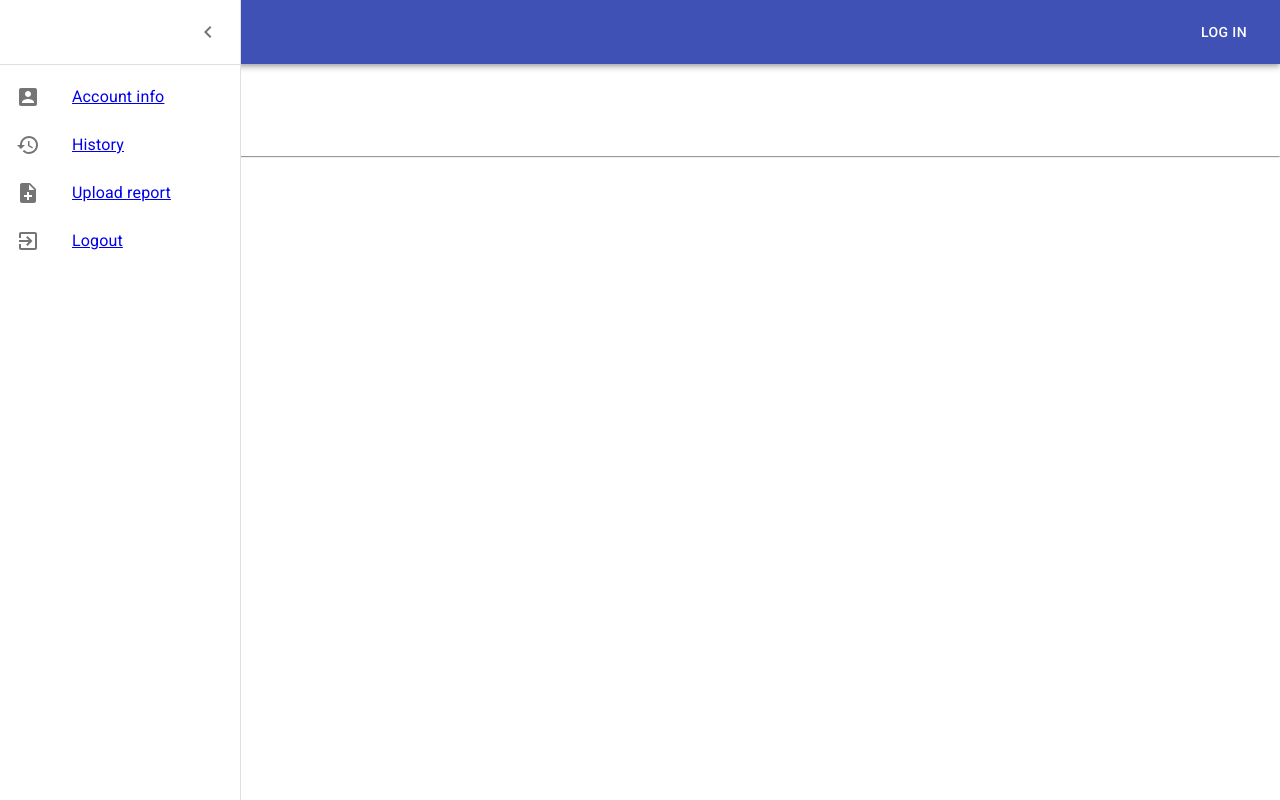
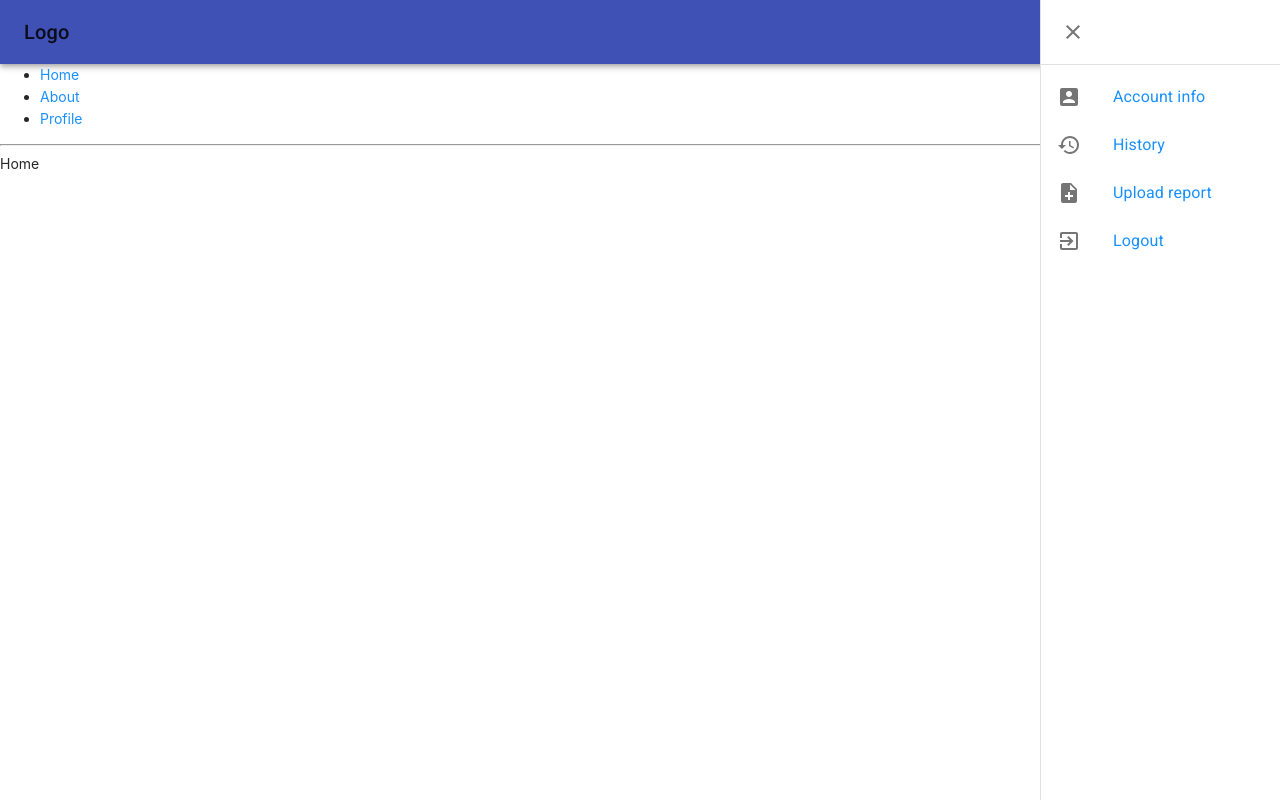
Before and after one commit to zaini/snapsense, a React (Create React App) app in the folder frontend/: page / in a window 1280 px wide. Both pictures are taken after a click on the button "open drawer". Built offline with nearby package versions, Linux system fonts and the light colour scheme.

Commit message:
Add chained import, babel plugin, menu sequence

```diff
--- a/frontend/package.json
+++ b/frontend/package.json
@@ -39,5 +39,8 @@
       "last 1 firefox version",
       "last 1 safari version"
     ]
+  },
+  "devDependencies": {
+    "babel-plugin-import": "^1.13.3"
   }
 }
--- a/frontend/src/components/navBar/NavBar.js
+++ b/frontend/src/components/navBar/NavBar.js
@@ -1,20 +1,9 @@
 import { useState } from "react";
-import AppBar from "@material-ui/core/AppBar";
-import Toolbar from "@material-ui/core/Toolbar";
-import Typography from "@material-ui/core/Typography";
+import { AppBar, Toolbar, Typography, Button, IconButton, makeStyles, useTheme, Drawer,
+         List, Divider, ListItem, ListItemIcon, ListItemText }  from "@material-ui/core";
 import MenuIcon from '@material-ui/icons/Menu';
-import Button from "@material-ui/core/Button";
-import IconButton from "@material-ui/core/IconButton";
+import CloseIcon from '@material-ui/icons/Close';
 import clsx from "clsx";
-import { makeStyles, useTheme } from "@material-ui/core/styles";
-import Drawer from "@material-ui/core/Drawer";
-import List from "@material-ui/core/List";
-import Divider from "@material-ui/core/Divider";
-import ChevronLeftIcon from "@material-ui/icons/ChevronLeft";
-import ChevronRightIcon from "@material-ui/icons/ChevronRight";
-import ListItem from "@material-ui/core/ListItem";
-import ListItemIcon from "@material-ui/core/ListItemIcon";
-import ListItemText from "@material-ui/core/ListItemText";
 import { Link } from "react-router-dom";
 import {navBarOptions, navBarLinks, navBarIcons} from "../../model/navBarModels";
 
@@ -22,33 +11,27 @@ const drawerWidth = 240;
 
 const useStyles = makeStyles((theme) => ({
   root: {
-    flexGrow: 1,
-  },
-  menuButton: {
-    marginRight: theme.spacing(2),
-  },
-  title: {
-    flexGrow: 1,
+    display: 'flex',
   },
   appBar: {
-    transition: theme.transitions.create(["margin", "width"], {
+    transition: theme.transitions.create(['margin', 'width'], {
       easing: theme.transitions.easing.sharp,
       duration: theme.transitions.duration.leavingScreen,
     }),
   },
   appBarShift: {
     width: `calc(100% - ${drawerWidth}px)`,
-    marginLeft: drawerWidth,
-    transition: theme.transitions.create(["margin", "width"], {
+    transition: theme.transitions.create(['margin', 'width'], {
       easing: theme.transitions.easing.easeOut,
       duration: theme.transitions.duration.enteringScreen,
     }),
+    marginRight: drawerWidth,
   },
-  menuButton: {
-    marginRight: theme.spacing(2),
+  title: {
+    flexGrow: 1,
   },
   hide: {
-    display: "none",
+    display: 'none',
   },
   drawer: {
     width: drawerWidth,
@@ -58,30 +41,31 @@ const useStyles = makeStyles((theme) => ({
     width: drawerWidth,
   },
   drawerHeader: {
-    display: "flex",
-    alignItems: "center",
+    display: 'flex',
+    alignItems: 'center',
     padding: theme.spacing(0, 1),
     // necessary for content to be below app bar
     ...theme.mixins.toolbar,
-    justifyContent: "flex-end",
+    justifyContent: 'flex-start',
   },
   content: {
     flexGrow: 1,
     padding: theme.spacing(3),
-    transition: theme.transitions.create("margin", {
+    transition: theme.transitions.create('margin', {
       easing: theme.transitions.easing.sharp,
       duration: theme.transitions.duration.leavingScreen,
     }),
-    marginLeft: -drawerWidth,
+    marginRight: -drawerWidth,
   },
   contentShift: {
-    transition: theme.transitions.create("margin", {
+    transition: theme.transitions.create('margin', {
       easing: theme.transitions.easing.easeOut,
       duration: theme.transitions.duration.enteringScreen,
     }),
-    marginLeft: 0,
+    marginRight: 0,
   },
 }));
+
 
 function NavBar() {
   const classes = useStyles();
@@ -104,6 +88,9 @@ function NavBar() {
     <div>
       <AppBar position="static">
         <Toolbar>
+        <Typography variant="h6" className={classes.title}>
+            Logo
+          </Typography>
           <IconButton
             color="inherit"
             aria-label="open drawer"
@@ -113,16 +100,12 @@ function NavBar() {
           >
           <MenuIcon />
           </IconButton>
-          <Typography variant="h6" className={classes.title}>
-            Logo
-          </Typography>
-          <Button color="inherit">Log In</Button>
         </Toolbar>
       </AppBar>
       <Drawer
         className={classes.drawer}
         variant="persistent"
-        anchor="left"
+        anchor="right"
         open={open}
         classes={{
           paper: classes.drawerPaper,
@@ -130,11 +113,7 @@ function NavBar() {
       >
         <div className={classes.drawerHeader}>
           <IconButton onClick={handleDrawerClose}>
-            {theme.direction === "ltr" ? (
-              <ChevronLeftIcon />
-            ) : (
-              <ChevronRightIcon />
-            )}
+              <CloseIcon />
           </IconButton>
         </div>
         <Divider />
```
Also changed, not shown: 1 other file (tests, documents, lock files or other folders).
